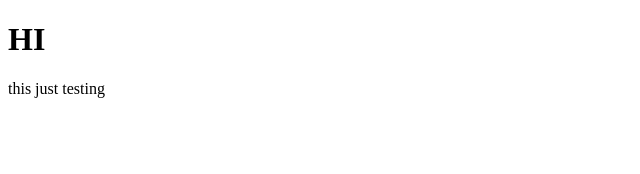
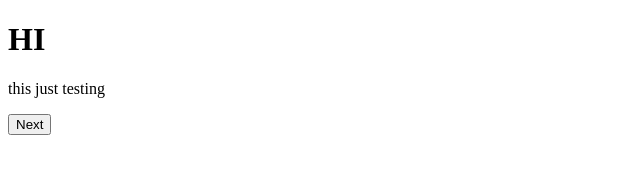
Before and after one commit to kaelkier/testing, a plain HTML site: page index.html in a window 1280 px wide. Shown: the whole page, without its empty margins (0-640 px from the left). Drawn offline with Linux system fonts and the light colour scheme.

Commit message:
add button

```diff
--- a/index.html
+++ b/index.html
@@ -8,6 +8,7 @@
 <body>
     <h1>HI</h1>
     <p>this just testing</p>
+    <button>Next</button>
 
 </body>
 </html>
```
